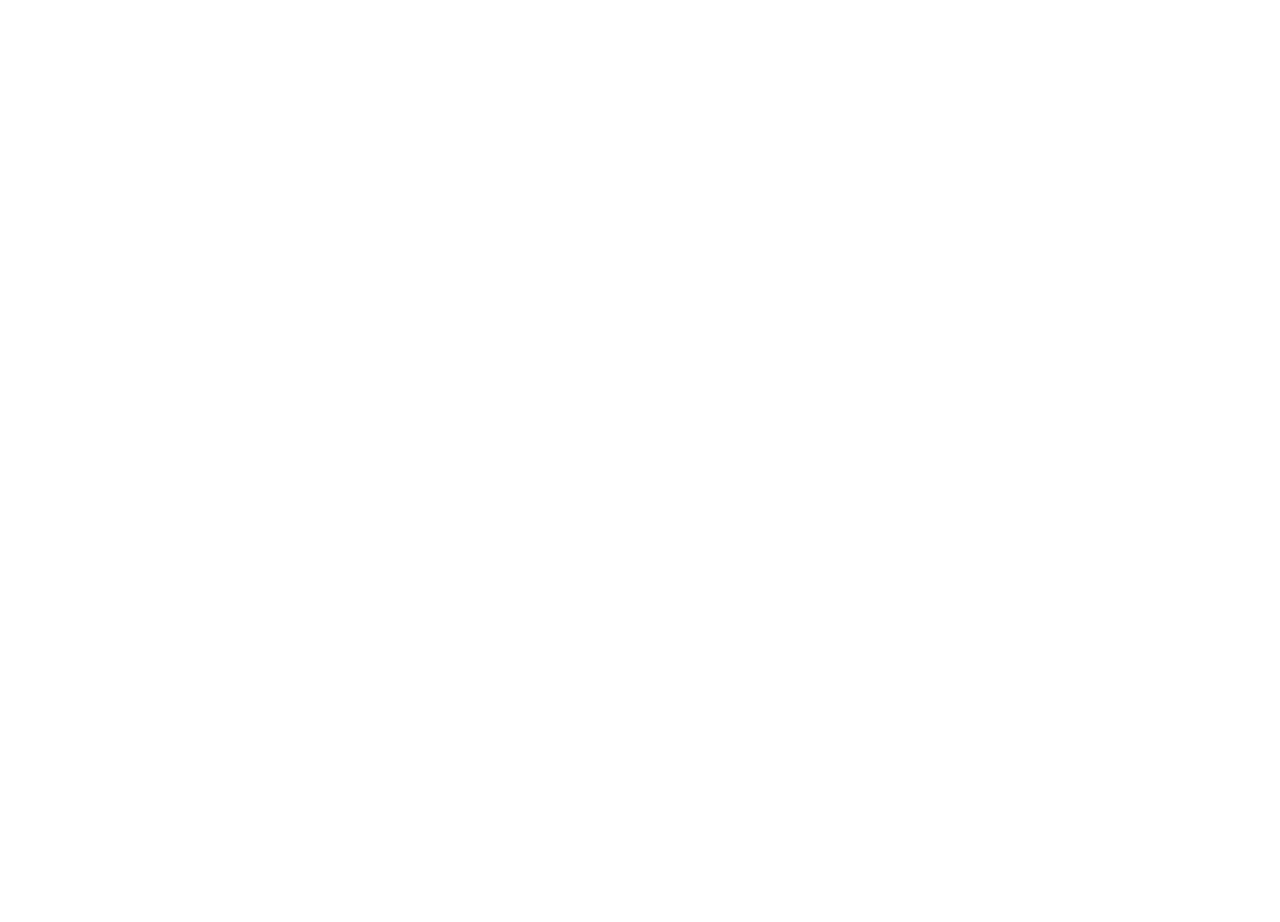
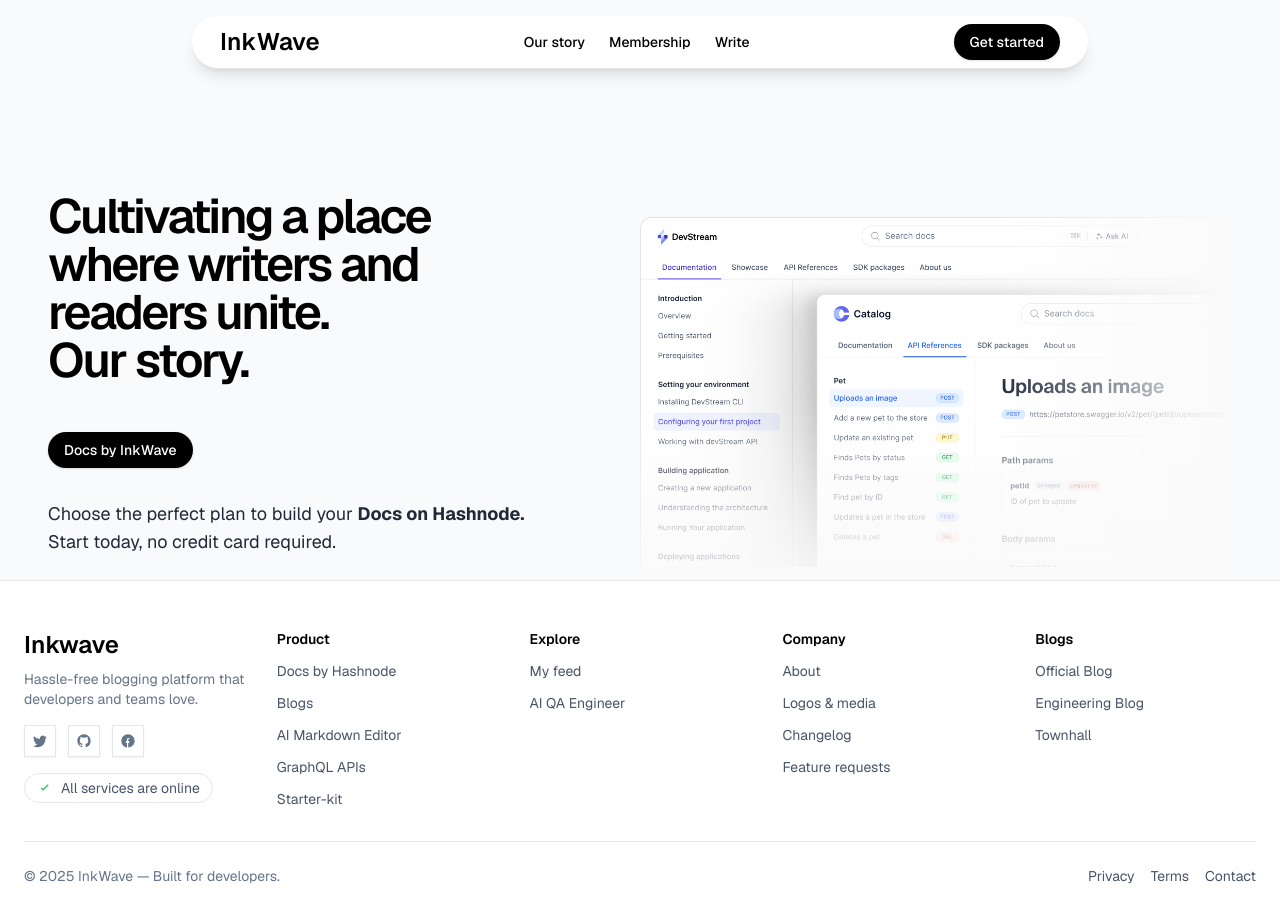
Before and after one commit to Samikshaborude9/InkWave, a React (Vite) app in the folder frontend/: page /ourstory in a window 1280 px wide. Before the commit this address had no page. Shown: the top 922 px of the page. Before the commit the page ends 800 px from the top, so only its background shows below. Built offline with nearby package versions, Linux system fonts and the light colour scheme.

Commit message:
feat: added our story page

```diff
--- a/frontend/src/App.tsx
+++ b/frontend/src/App.tsx
@@ -13,6 +13,7 @@ import Following from "./pages/Following";
 import PageTransition from "./components/animations/PageTransition";
 import PrivateRoute from "./components/PrivateRoutes";
 import Write from "./pages/Write";
+import OurStory from "./pages/OurStory";
 
 function App() {
   return (
@@ -27,6 +28,7 @@ function App() {
           }
         />
         <Route path="/membership" element={<Membership />} />
+        <Route path="/ourstory" element={<OurStory />} />
 
         <Route
           path="/login"
--- /dev/null
+++ b/frontend/src/pages/OurStory.tsx
@@ -0,0 +1,54 @@
+import { Button } from "@/components/ui/button"
+import { motion } from "framer-motion"
+import { useNavigate } from "react-router-dom";
+import Navbar from "@/components/Navbar";
+import membership from "@/assets/membership.png";
+import Footer from "@/components/Footer";
+
+
+export default function OurStory() {
+  const navigate = useNavigate();
+  return (
+    <div>
+
+    <main>
+      <section className="relative pt-48 bg-gray-50">
+        <header>
+      <Navbar />
+    </header>
+        <div className="max-w-7xl mx-auto justify-between px-12">
+      <div className="flex flex-col md:flex-row gap-6 md:gap-16 justify-between">
+        <div className="">
+
+          <div>
+        {/* Heading */}
+          <motion.h1
+            className="text-5xl font-semibold tracking-tighter mb-12 text-left"
+            initial={{ opacity: 0, y: 30 }}
+            animate={{ opacity: 1, y: 0 }}
+            transition={{ duration: 0.6 }}
+          >
+            Cultivating a place <br/>where writers and <br/>readers unite. <br/>Our story.
+          </motion.h1>
+          <div className="pb-6">
+            <Button className="rounded-full bg-black text-white mb-8 hover:bg-slate-800">Docs by InkWave</Button>
+            <p className="text-lg text-gray-800">Choose the perfect plan to build your <b> Docs on Hashnode.</b><br/> Start today, no credit card required.</p>
+          </div>
+        </div>
+        </div>
+
+
+        <div className="w-1/2 h-1/2 hidden md:block ">
+          <img src={membership} alt="Membership" className="w-auto h-auto" />
+        </div>
+
+      </div>
+      </div>
+      </section>
+
+
+    </main>
+    <Footer />
+    </div>
+  )
+}
```
